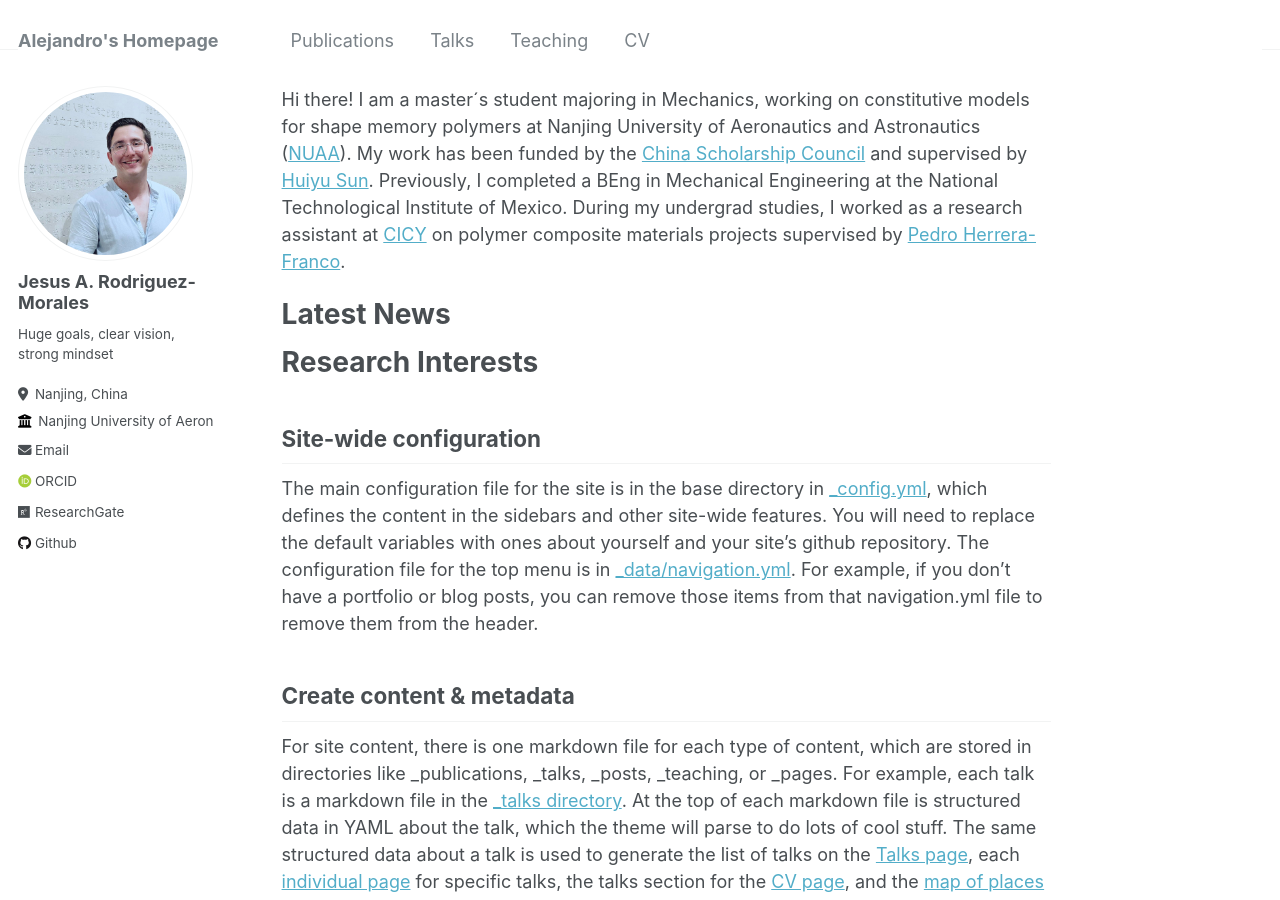
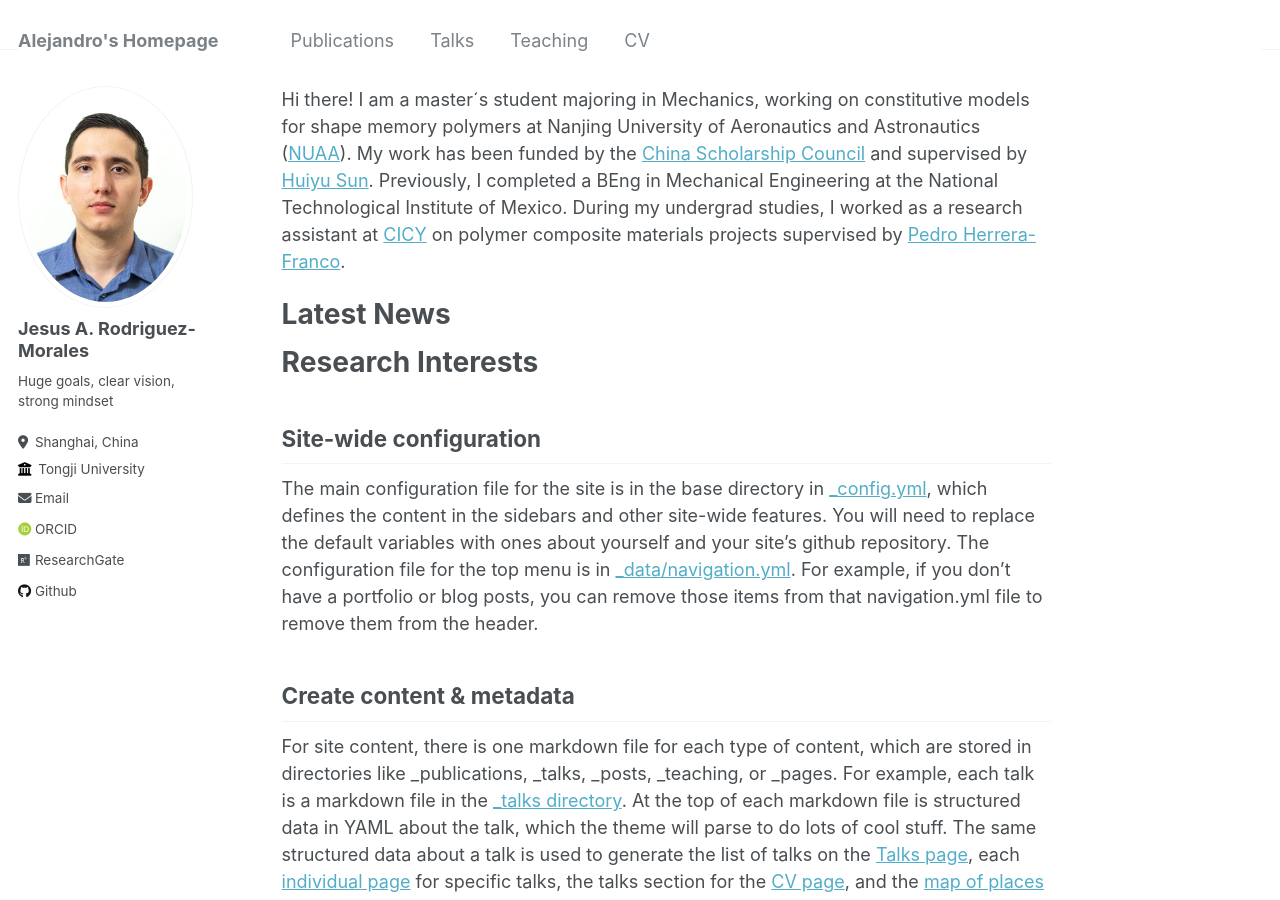
Before and after one commit to alex-rodriguez-m/alex-rodriguez-m.github.io, a Jekyll site: the page built from _pages/about.md, in a window 1280 px wide and 900 px high. Built offline with Jekyll 4.4.1, drawn with Linux system fonts in a browser that asks for light colours; some web fonts are replaced.

Commit message:
Update _config.yml

```diff
--- a/_config.yml
+++ b/_config.yml
@@ -21,14 +21,14 @@ repository               : "alex-rodriguez-m/alex-rodriguez-m.github.io"
 #               Additional customization can be done by editing /_includes/author-profile.html
 author:
   # Biographic information
-  avatar           : "perfil1.jpg"
+  avatar           : "passport_size.png"
   name             : "Jesus A. Rodriguez-Morales"
   pronouns         : # example: "she/her"
   bio              : "Huge goals, clear vision, strong mindset"
-  location         : "Nanjing, China"
-  employer         : "Nanjing University of Aeronautics\ and Astronautics"
+  location         : "Shanghai, China"
+  employer         : "Tongji University"
   uri              : # URL
-  email            : "alejandro_rodriguez@nuaa.edu.cn"
+  email            : "2490020@tongji.edu.cn"
 
   # Academic websites
   arxiv            : # URL - Update with the correct link to your profile
```
